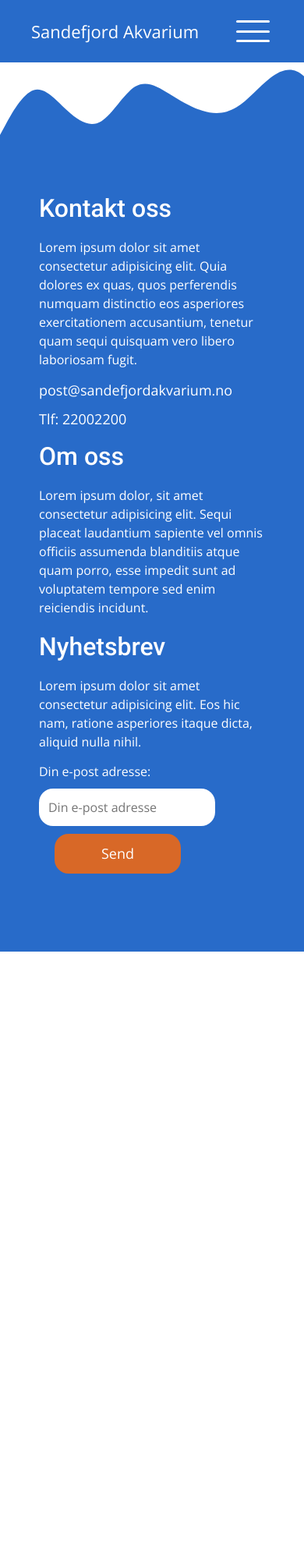
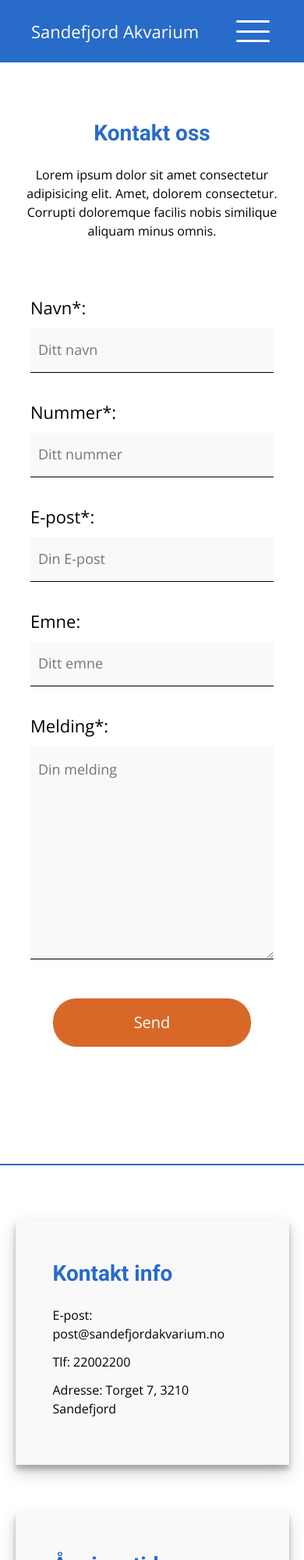
Before and after one commit to mobak88/Sandefjord-Akvarium, a plain HTML site: page contact.html in a window 390 px wide. Shown: the top 2000 px of the page at 78% size. Before the commit the page ends 1220 px from the top, so only its background shows below. Drawn offline with nearby package versions, Linux system fonts and the light colour scheme.

Commit message:
Creating contact page

```diff
--- a/contact.html
+++ b/contact.html
@@ -3,13 +3,10 @@
   <head>
     <meta charset="UTF-8" />
     <meta http-equiv="X-UA-Compatible" content="IE=edge" />
-    <meta
-      name="description"
-      content="Sandefjords nye akvarium, kom å se vår sjøløve-show. Vi har også mange spennede fisker."
-    />
+    <meta name="description" content="Sandefjord Akvarium, Kontakt side." />
     <meta name="viewport" content="width=device-width, initial-scale=1.0" />
-    <link href="styles/pages/index.css" type="text/css" rel="stylesheet" />
-    <title>Sandefjord Akvarium - Forside</title>
+    <link href="styles/pages/contact.css" type="text/css" rel="stylesheet" />
+    <title>Sandefjord Akvarium - Kontakt</title>
   </head>
   <body>
     <header>
@@ -56,6 +53,104 @@
       </div>
     </header>
 
+    <main>
+      <div class="contact__text-wrapper">
+        <h2 class="contact__heading">Kontakt oss</h2>
+        <p>
+          Lorem ipsum dolor sit amet consectetur adipisicing elit. Amet, dolorem
+          consectetur. Corrupti doloremque facilis nobis similique aliquam minus
+          omnis.
+        </p>
+      </div>
+      <div class="contact__form-wrapper">
+        <form class="contact__form" action="submit">
+          <div class="contact__form-grid">
+            <div class="contact__grid-items">
+              <label for="name">Navn*:</label>
+              <input
+                id="name"
+                placeholder="Ditt navn"
+                type="text"
+                name="Navn"
+                required
+              />
+            </div>
+            <div class="contact__grid-items contact__grid-items--right">
+              <label for="number">Nummer*:</label>
+              <input
+                id="number"
+                placeholder="Ditt nummer"
+                type="tel"
+                name="Nummer"
+                required
+              />
+            </div>
+            <div class="contact__grid-items">
+              <label for="email">E-post*:</label>
+              <input
+                id="email"
+                placeholder="Din E-post"
+                type="email"
+                name="E-post"
+                required
+              />
+            </div>
+            <div class="contact__grid-items contact__grid-items--right">
+              <label for="subject">Emne:</label>
+              <input
+                id="subject"
+                placeholder="Ditt emne"
+                type="text"
+                name="Emne"
+              />
+            </div>
+          </div>
+          <div class="contact__textarea-wrapper">
+            <label for="message">Melding*:</label>
+            <textarea
+              id="message"
+              name="Melding"
+              cols="30"
+              rows="10"
+              name="Melding"
+              placeholder="Din melding"
+              required
+            ></textarea>
+          </div>
+          <div class="contact__button-wrapper">
+            <button type="submit" class="contact__form-button">Send</button>
+          </div>
+        </form>
+      </div>
+      <div class="contact__info-wrapper">
+        <div class="contact__info-card">
+          <h2 class="contact__heading contact__heading--smaller">
+            Kontakt info
+          </h2>
+          <a href="mailto:post@sandefjordakvarium.no"
+            ><p class="contact__info-paragraph">
+              E-post: post@sandefjordakvarium.no
+            </p></a
+          >
+          <a href="tel:+4722002200"
+            ><p class="contact__info-paragraph">Tlf: 22002200</p></a
+          >
+          <p class="contact__info-paragraph">
+            Adresse: Torget 7, 3210 Sandefjord
+          </p>
+        </div>
+        <div class="contact__info-card">
+          <h2 class="contact__heading contact__heading--smaller">
+            Åpningstider
+          </h2>
+          <p class="contact__opening-hours-paragraph">
+            Man - Fre: 10:00 - 18:00
+          </p>
+          <p class="contact__opening-hours-paragraph">Lør: 10:00 - 17:00</p>
+        </div>
+      </div>
+    </main>
+
     <footer>
       <img
         src="./assets/waves/wave-top.svg"
@@ -77,7 +172,9 @@
             laboriosam fugit.
           </p>
           <a href="mailto:post@sandefjordakvarium.no"
-            ><p class="footer__contact-info">post@sandefjordakvarium.no</p></a
+            ><p class="footer__contact-info">
+              E-post: post@sandefjordakvarium.no
+            </p></a
           >
           <a href="tel:+4722002200"
             ><p class="footer__contact-info">Tlf: 22002200</p></a
--- a/styles/colors.css
+++ b/styles/colors.css
@@ -3,4 +3,5 @@
   --secondary: #d86827;
   --white: #fff;
   --black: #000000;
+  --light-grey: #f9f9f9;
 }
--- /dev/null
+++ b/styles/pages/contact.css
@@ -0,0 +1,203 @@
+@import '../reset.css';
+@import '../header.css';
+@import '../colors.css';
+@import '../typography.css';
+@import '../footer.css';
+
+.contact__text-wrapper {
+  display: flex;
+  flex-direction: column;
+  align-items: center;
+  margin: 150px 0 70px 0;
+}
+
+.contact__text-wrapper p,
+.contact__text-wrapper h1 {
+  max-width: 800px;
+  text-align: center;
+}
+
+.contact__form-wrapper {
+  padding-bottom: 150px;
+  display: flex;
+  justify-content: center;
+  border-bottom: 2px solid var(--primary);
+}
+
+.contact__form-grid {
+  display: grid;
+  grid-template-columns: repeat(2, 2fr);
+}
+
+.contact__grid-items {
+  display: flex;
+  flex-direction: column;
+  width: 98%;
+  border-bottom: 1px solid var(--black);
+  margin-bottom: 34px;
+}
+
+.contact__grid-items--right {
+  margin-left: auto;
+}
+
+.contact__textarea-wrapper {
+  border-bottom: 1px solid var(--black);
+  display: flex;
+  flex-direction: column;
+}
+
+.contact__heading {
+  color: var(--primary);
+  font-size: 42px;
+  margin-bottom: 20px;
+}
+
+.contact__heading--smaller {
+  font-size: 32px;
+}
+
+.contact__form {
+  display: flex;
+  flex-direction: column;
+  width: 80%;
+  max-width: 1200px;
+}
+
+.contact__form input,
+.contact__form textarea {
+  padding: 16px 10px;
+  border: 1px solid var(--black);
+  color: var(--black);
+  border: none;
+  background-color: var(--light-grey);
+}
+
+.contact__form input::placeholder,
+.contact__form textarea::placeholder {
+  font-size: 18px;
+}
+
+.contact__form label {
+  margin-bottom: 10px;
+  font-size: 22px;
+}
+
+.contact__form-button {
+  background-color: var(--secondary);
+  color: var(--white);
+  border: none;
+  font-size: 20px;
+  padding: 16px 104px;
+  border-radius: 30px;
+  cursor: pointer;
+}
+
+.contact__form-button:hover {
+  background-color: var(--black);
+}
+
+.contact__button-wrapper {
+  display: flex;
+  justify-content: center;
+  margin-top: 50px;
+}
+
+.contact__info-wrapper {
+  margin: 150px 0;
+  display: flex;
+  justify-content: center;
+  gap: 60px;
+}
+
+.contact__info-card {
+  background-color: var(--light-grey);
+  padding: 5rem;
+  /* Box shadow from https://getcssscan.com/css-box-shadow-examples */
+  box-shadow: rgba(0, 0, 0, 0.19) 0px 10px 20px, rgba(0, 0, 0, 0.23) 0px 6px 6px;
+  width: 35%;
+}
+
+.contact__info-card > a {
+  text-decoration: none;
+  color: var(--black);
+  font-size: 20px;
+}
+
+.contact__info-card > a:hover {
+  color: var(--primary);
+}
+
+.contact__info-paragraph {
+  margin-bottom: 12px;
+  font-size: 20px;
+}
+
+.contact__opening-hours-paragraph {
+  color: var(--primary);
+  font-size: 26px;
+  margin-bottom: 14px;
+}
+
+@media screen and (max-width: 1400px) {
+  .contact__info-card {
+    width: 45%;
+  }
+}
+
+@media screen and (max-width: 1000px) {
+  .contact__info-wrapper {
+    flex-direction: column;
+    word-wrap: break-word;
+    align-items: center;
+  }
+
+  .contact__info-card {
+    width: 90%;
+  }
+}
+
+@media screen and (max-width: 700px) {
+  .contact__form-grid {
+    grid-template-columns: repeat(1, 2fr);
+  }
+
+  .contact__grid-items {
+    width: 100%;
+  }
+
+  .contact__text-wrapper p,
+  .contact__text-wrapper h1 {
+    max-width: 90%;
+  }
+
+  .contact__info-card {
+    padding: 3rem;
+  }
+
+  .contact__form-wrapper {
+    margin-bottom: 70px;
+  }
+
+  .contact__text-wrapper {
+    margin-top: 70px;
+  }
+
+  .contact__info-wrapper {
+    margin: 70px 0;
+  }
+}
+
+@media screen and (max-width: 450px) {
+  .contact__heading {
+    font-size: 28px;
+  }
+
+  .contact__info-paragraph {
+    font-size: 16px;
+  }
+
+  .contact__opening-hours-paragraph {
+    font-size: 20px;
+  }
+}
```
Also changed, not shown: index.html (+3 -1 lines), 1 other file.
